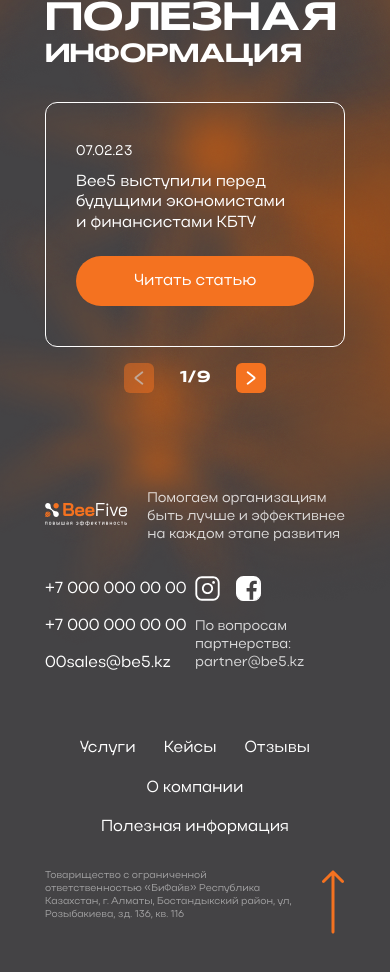
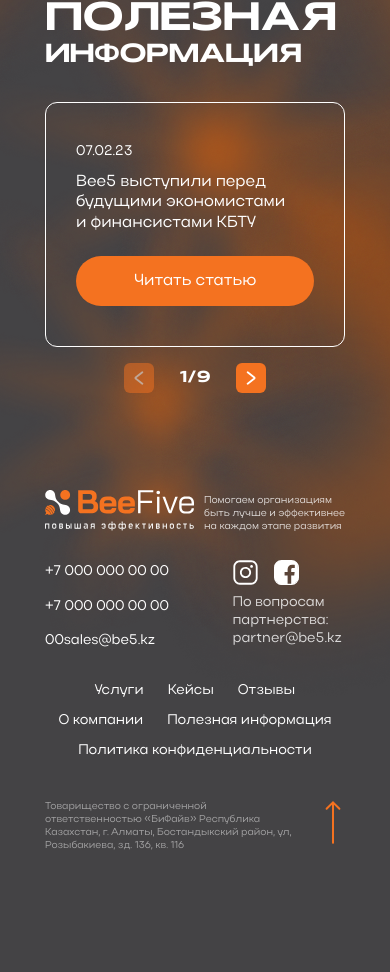
Before and after one commit to RaymONT-Up/BeeFive, a plain HTML site: page index.html in a window 390 px wide. Shown: the part 7834-8806 px from the top of the page. Drawn offline with nearby package versions, Linux system fonts and the light colour scheme; some packages are replaced by stand-ins of ours; a script that the page names is missing; files whose address does not match are found by name.

Commit message:
footer adaptive

```diff
--- a/css/components/footer.css
+++ b/css/components/footer.css
@@ -124,6 +124,7 @@
 .footer__mob-top {
   display: flex;
   align-items: center;
+  justify-content: space-between;
   margin-bottom: 32px;
 }
 .footer__mobile {
@@ -181,7 +182,8 @@
 
   .footer__logo {
     margin-bottom: 0;
-
+    max-width: 180px;
+    min-width: 149px;
     margin-right: 20px;
   }
   .footer__paragraph:nth-child(1) {
@@ -192,7 +194,7 @@
   .footer__box--contact {
     display: grid;
     grid-template-columns: 1fr 1fr;
-    margin-bottom: 40px;
+    margin-bottom: 18px;
   }
   .footer__social {
     flex-direction: row;
@@ -222,10 +224,11 @@
     display: flex;
     flex-wrap: wrap;
     justify-content: center;
+    margin-bottom: 35px;
   }
   .footer__item {
     width: auto;
-    margin: 8px 14px;
+    margin: 1px 12px;
   }
   .footer__mob-bottom {
     display: flex;
@@ -244,4 +247,36 @@
 
     color: rgba(255, 255, 255, 0.5);
   }
+  .footer__social-arrow-to-up {
+    margin-top: 0;
+  }
+  .footer__social-arrow-to-up svg {
+    height: 43px;
+  }
 }
+@media (max-width: 600px) {
+  .footer__box--contact {
+    margin-bottom: 15px;
+  }
+  .footer__mob-top {
+    margin-bottom: 24px;
+  }
+  .footer__box--contact {
+    grid-template-columns: 1fr 0.6fr;
+  }
+  .footer__social {
+    margin-bottom: 3px;
+  }
+  .footer__logo {
+    margin-right: 10px;
+  }
+  .footer__paragraph {
+    font-size: 10px;
+  }
+  .footer__mob-top .footer__paragraph {
+    margin-right: -15px;
+  }
+  .footer__link {
+    font-size: 14px;
+  }
+}
--- a/index.html
+++ b/index.html
@@ -2412,6 +2412,11 @@
                     Полезная информация
                   </a>
                 </li>
+                <li class="footer__item">
+                  <a class="footer__link link" href="#">
+                    Политика конфиденциальности
+                  </a>
+                </li>
               </ul>
               <div class="footer__mob-bottom">
                 <p class="footer__mob-cop">
```
